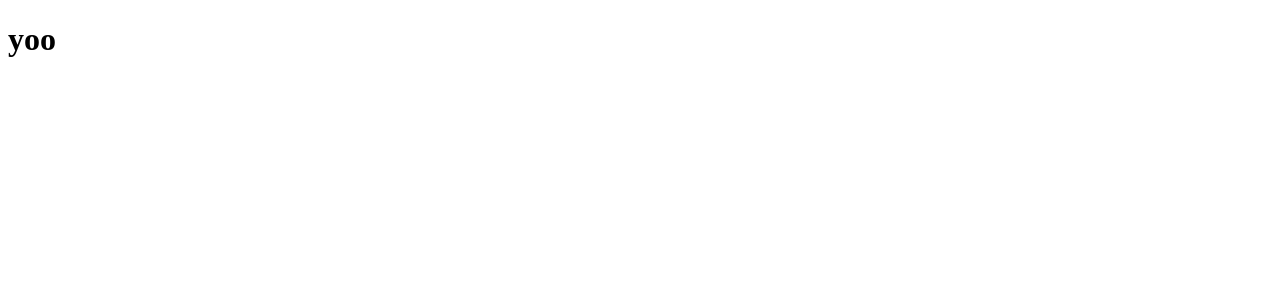
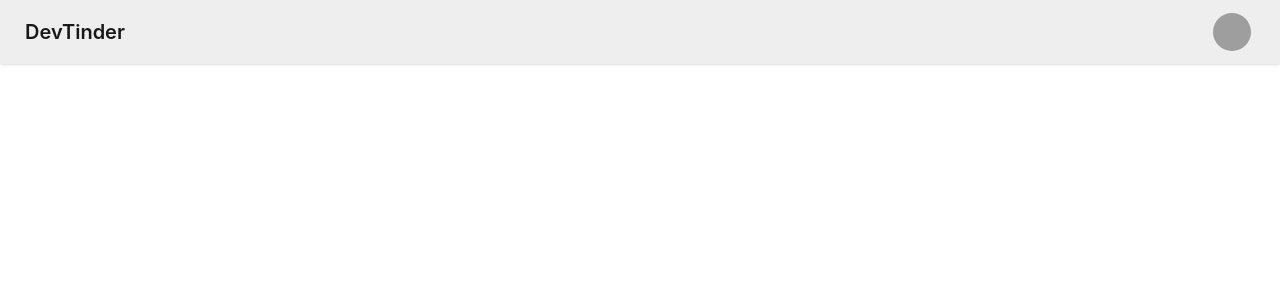
Before and after one commit to swastik001/dev-web, a React (Vite) app: page / in a window 1280 px wide. Shown: the top 300 px of the page. Built offline with nearby package versions, Linux system fonts and the light colour scheme; grey boxes are pictures that could not be loaded.

Commit message:
added tailwind, daisyUI

```diff
--- a/package.json
+++ b/package.json
@@ -10,14 +10,17 @@
     "preview": "vite preview"
   },
   "dependencies": {
+    "@tailwindcss/vite": "^4.3.3",
     "react": "^19.2.8",
-    "react-dom": "^19.2.8"
+    "react-dom": "^19.2.8",
+    "tailwindcss": "^4.3.3"
   },
   "devDependencies": {
     "@eslint/js": "^10.0.1",
     "@types/react": "^19.2.18",
     "@types/react-dom": "^19.2.4",
     "@vitejs/plugin-react": "^6.1.0",
+    "daisyui": "^5.7.22",
     "eslint": "^10.9.0",
     "eslint-plugin-react-hooks": "^7.1.1",
     "eslint-plugin-react-refresh": "^0.5.4",
--- /dev/null
+++ b/src/App.css
@@ -0,0 +1,2 @@
+@import "tailwindcss";
+@plugin "daisyui";
--- a/src/App.jsx
+++ b/src/App.jsx
@@ -1,5 +1,48 @@
+import "./App.css";
+
 function App() {
-  return <h1>yoo</h1>;
+  return (
+    <>
+      <div class="navbar bg-base-300 shadow-sm">
+        <div class="flex-1">
+          <a class="btn btn-ghost text-xl">DevTinder</a>
+        </div>
+        <div class="flex gap-2">
+          <div class="dropdown dropdown-end mx-5">
+            <div
+              tabindex="0"
+              role="button"
+              class="btn btn-ghost btn-circle avatar"
+            >
+              <div class="w-10 rounded-full">
+                <img
+                  alt="Tailwind CSS Navbar component"
+                  src="https://img.daisyui.com/images/stock/photo-1534528741775-53994a69daeb.webp"
+                />
+              </div>
+            </div>
+            <ul
+              tabindex="-1"
+              class="menu menu-sm dropdown-content bg-base-100 rounded-box z-1 mt-3 w-52 p-2 shadow"
+            >
+              <li>
+                <a class="justify-between">
+                  Profile
+                  <span class="badge">New</span>
+                </a>
+              </li>
+              <li>
+                <a>Settings</a>
+              </li>
+              <li>
+                <a>Logout</a>
+              </li>
+            </ul>
+          </div>
+        </div>
+      </div>
+    </>
+  );
 }
 
 export default App;
--- a/vite.config.js
+++ b/vite.config.js
@@ -1,7 +1,8 @@
-import react from '@vitejs/plugin-react'
-import { defineConfig } from 'vite'
+import react from "@vitejs/plugin-react";
+import { defineConfig } from "vite";
+import tailwindcss from "@tailwindcss/vite";
 
 // https://vite.dev/config/
 export default defineConfig({
-  plugins: [react()],
-})
+  plugins: [react(), tailwindcss()],
+});
```
Also changed, not shown: 1 other file (tests, documents, lock files or other folders).
